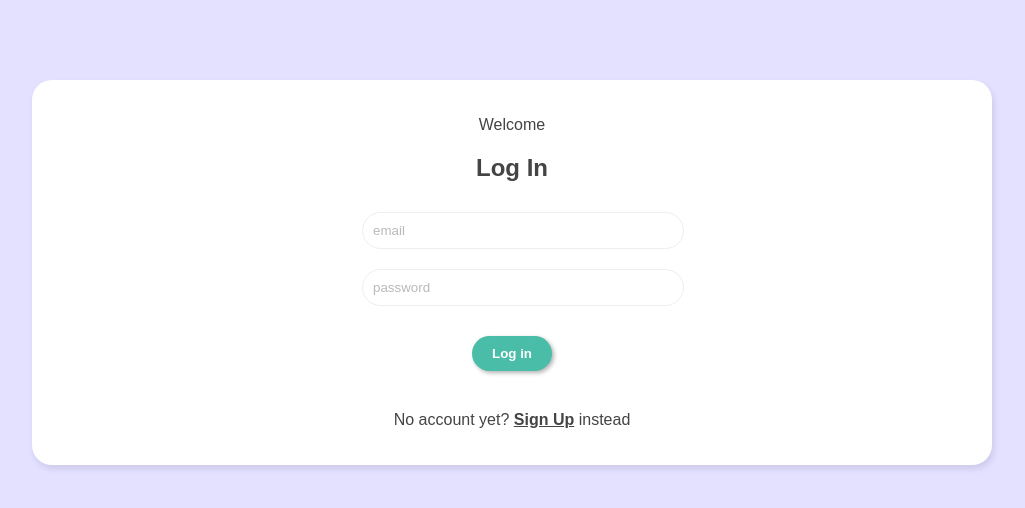
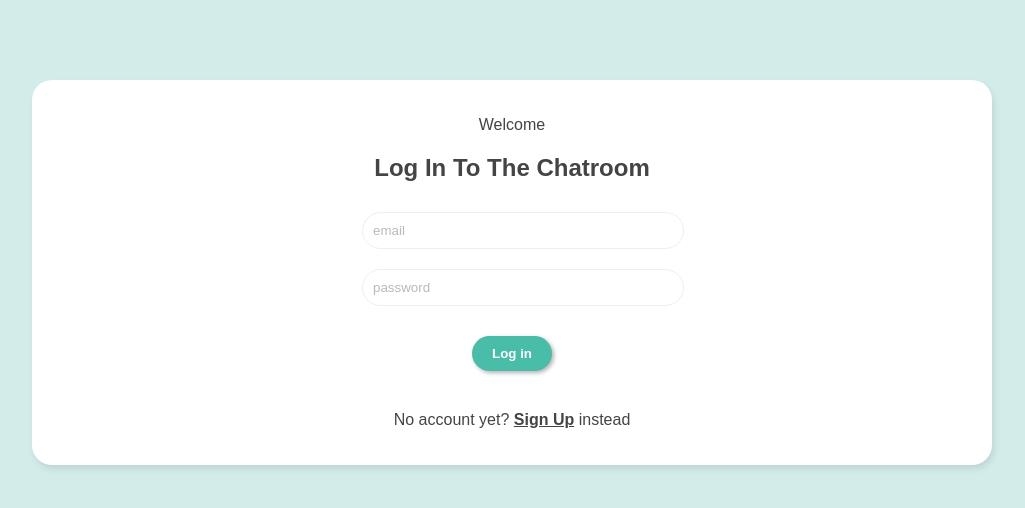
Before and after one commit to ort01/live-chat-room, a Vue app: page / in a window 1280 px wide. Shown: the top 508 px of the page, without its empty margins (128-1153 px from the left). Built offline with nearby package versions, Linux system fonts and the light colour scheme; no server answers.

Commit message:
firebase deploy

```diff
--- a/src/assets/main.scss
+++ b/src/assets/main.scss
@@ -1,5 +1,5 @@
 body {
-  background: #e3e1ff;
+  background: #d3ecea;
   color: #444;
   font-family: Arial, Helvetica, sans-serif;
   -webkit-font-smoothing: antialiased;
--- a/src/composables/getCollection.ts
+++ b/src/composables/getCollection.ts
@@ -14,6 +14,7 @@ const getCollection = (collectionName: string) => {
 
     //onSnapshot is how we set up a real time listener to the firestore database,
     //each time theres a change in that database collection it sends us back a snapShot (with all of the data from that moment in time) and fires the callback F
+    // onSnapshot function returns a function that can stop listening for snapshots - https://firebase.google.com/docs/firestore/query-data/listen
     const unSub = collectionRef.onSnapshot((snapshot) => {
         let results: any = []
         console.log("snapshot");
@@ -33,6 +34,7 @@ const getCollection = (collectionName: string) => {
 
     // watchEffect watches for changes and when they happen the callback function is called
     // onInvalide - if the component unmountes onInvalidate function is called
+    //unSub() - stoppes the onSnapshot functions
     watchEffect((onInvalidate) => {
         onInvalidate(() => {
             unSub()
--- a/src/views/WelcomeView.vue
+++ b/src/views/WelcomeView.vue
@@ -2,14 +2,14 @@
   <div class="welcome container">
     <p>Welcome</p>
     <div v-if="showLogin">
-      <h2>Log In</h2>
+      <h2>Log In To The Chatroom</h2>
       <LoginForm @login="enterChat" />
       <p>
         No account yet? <span @click="showLogin = false">Sign Up</span> instead
       </p>
     </div>
     <div v-else>
-      <h2>Sign Up</h2>
+      <h2>Sign Up To The Chatroom</h2>
       <SignUpForm @signup="enterChat" />
       <p>
         Already registered?
```
Also changed, not shown: firebase.json (added), 1 other file (tests, documents, lock files or other folders).
